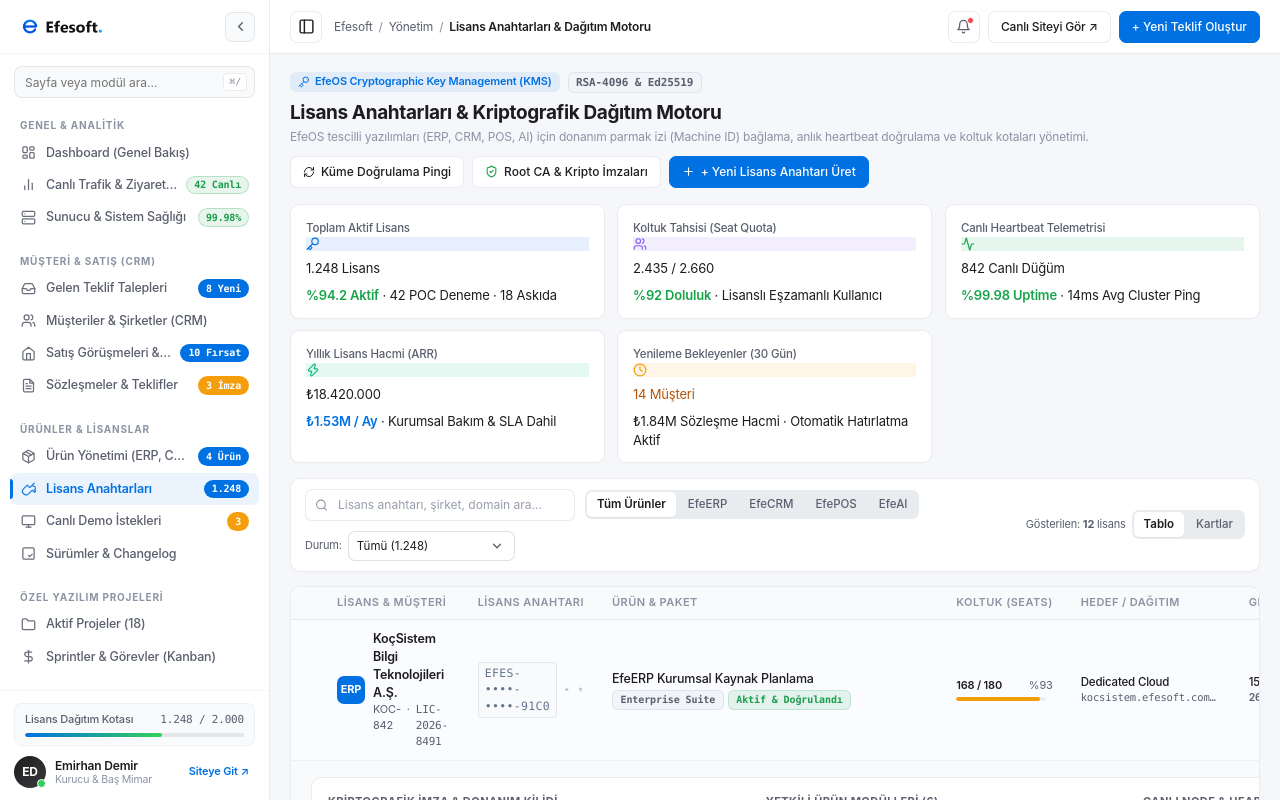
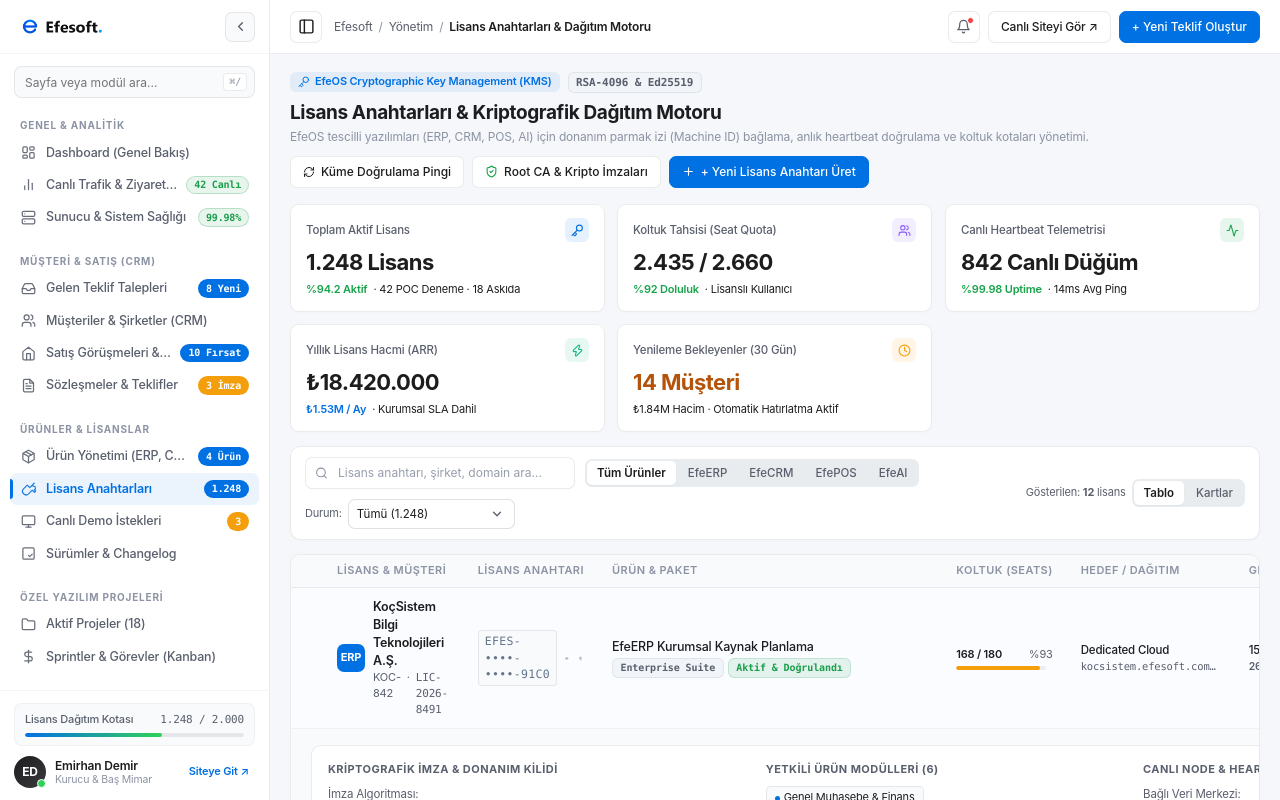
Before and after one commit to efecun-dev/efesoft, a Next.js app: page /admin/licenses in a window 1280 px wide. Shown: the top 800 px of the page. Built offline with nearby package versions, Linux system fonts and the light colour scheme.

Commit message:
fix(admin): lisans kpi karti baslik ve ikon flexbox hizalamasi duzeltildi

```diff
--- a/app/admin/admin.css
+++ b/app/admin/admin.css
@@ -868,11 +868,13 @@
   border-color: rgba(0, 113, 227, 0.3);
 }
 
-.adm-kpi-card__top {
+.adm-kpi-card__top,
+.adm-kpi-card__head {
   display: flex;
   align-items: center;
   justify-content: space-between;
   gap: 6px;
+  width: 100%;
 }
 
 .adm-kpi-card__label {
@@ -881,7 +883,8 @@
   color: var(--adm-text-secondary);
 }
 
-.adm-kpi-card__icon {
+.adm-kpi-card__icon,
+.adm-kpi-card__icon-wrap {
   width: 24px;
   height: 24px;
   border-radius: 6px;
@@ -891,7 +894,8 @@
   flex-shrink: 0;
 }
 
-.adm-kpi-card__val {
+.adm-kpi-card__val,
+.adm-kpi-card__value {
   font-size: 22px;
   font-weight: 700;
   letter-spacing: -0.025em;
@@ -900,7 +904,8 @@
   line-height: 1.1;
 }
 
-.adm-kpi-card__sub {
+.adm-kpi-card__sub,
+.adm-kpi-card__subtext {
   display: flex;
   align-items: center;
   flex-wrap: wrap;
--- a/app/admin/licenses/page.tsx
+++ b/app/admin/licenses/page.tsx
@@ -1052,77 +1052,77 @@ export default function AdminLicensesPage() {
       <div className="adm-kpi-grid">
         {/* KPI 1 */}
         <div className="adm-kpi-card">
-          <div className="adm-kpi-card__head">
+          <div className="adm-kpi-card__top">
             <span className="adm-kpi-card__label">Toplam Aktif Lisans</span>
-            <div className="adm-kpi-card__icon-wrap" style={{ background: "rgba(0, 113, 227, 0.1)", color: "#0071e3" }}>
-              <Key size={14} />
-            </div>
-          </div>
-          <div className="adm-kpi-card__value">1.248 Lisans</div>
-          <div className="adm-kpi-card__subtext">
+            <span className="adm-kpi-card__icon" style={{ background: "rgba(0, 113, 227, 0.1)", color: "#0071e3" }}>
+              <Key size={13} />
+            </span>
+          </div>
+          <div className="adm-kpi-card__val">1.248 Lisans</div>
+          <div className="adm-kpi-card__sub">
             <span style={{ color: "#16a34a", fontWeight: 600 }}>%94.2 Aktif</span> · 42 POC Deneme · 18 Askıda
           </div>
         </div>
 
         {/* KPI 2 */}
         <div className="adm-kpi-card">
-          <div className="adm-kpi-card__head">
+          <div className="adm-kpi-card__top">
             <span className="adm-kpi-card__label">Koltuk Tahsisi (Seat Quota)</span>
-            <div className="adm-kpi-card__icon-wrap" style={{ background: "rgba(139, 92, 246, 0.1)", color: "#8b5cf6" }}>
-              <Users size={14} />
-            </div>
-          </div>
-          <div className="adm-kpi-card__value">
+            <span className="adm-kpi-card__icon" style={{ background: "rgba(139, 92, 246, 0.1)", color: "#8b5cf6" }}>
+              <Users size={13} />
+            </span>
+          </div>
+          <div className="adm-kpi-card__val">
             {kpis.totalActiveSeats.toLocaleString("tr-TR")} / {kpis.totalAllocatedSeats.toLocaleString("tr-TR")}
           </div>
-          <div className="adm-kpi-card__subtext">
-            <span style={{ color: "#16a34a", fontWeight: 600 }}>%{kpis.seatUtilizationPercent} Doluluk</span> · Lisanslı Eşzamanlı Kullanıcı
+          <div className="adm-kpi-card__sub">
+            <span style={{ color: "#16a34a", fontWeight: 600 }}>%{kpis.seatUtilizationPercent} Doluluk</span> · Lisanslı Kullanıcı
           </div>
         </div>
 
         {/* KPI 3 */}
         <div className="adm-kpi-card">
-          <div className="adm-kpi-card__head">
+          <div className="adm-kpi-card__top">
             <span className="adm-kpi-card__label">Canlı Heartbeat Telemetrisi</span>
-            <div className="adm-kpi-card__icon-wrap" style={{ background: "rgba(22, 163, 74, 0.1)", color: "#16a34a" }}>
-              <Activity size={14} />
-            </div>
-          </div>
-          <div className="adm-kpi-card__value">
+            <span className="adm-kpi-card__icon" style={{ background: "rgba(22, 163, 74, 0.1)", color: "#16a34a" }}>
+              <Activity size={13} />
+            </span>
+          </div>
+          <div className="adm-kpi-card__val">
             842 Canlı Düğüm
           </div>
-          <div className="adm-kpi-card__subtext">
-            <span style={{ color: "#16a34a", fontWeight: 600 }}>%99.98 Uptime</span> · 14ms Avg Cluster Ping
+          <div className="adm-kpi-card__sub">
+            <span style={{ color: "#16a34a", fontWeight: 600 }}>%99.98 Uptime</span> · 14ms Avg Ping
           </div>
         </div>
 
         {/* KPI 4 */}
         <div className="adm-kpi-card">
-          <div className="adm-kpi-card__head">
+          <div className="adm-kpi-card__top">
             <span className="adm-kpi-card__label">Yıllık Lisans Hacmi (ARR)</span>
-            <div className="adm-kpi-card__icon-wrap" style={{ background: "rgba(16, 185, 129, 0.1)", color: "#10b981" }}>
-              <Zap size={14} />
-            </div>
-          </div>
-          <div className="adm-kpi-card__value">₺18.420.000</div>
-          <div className="adm-kpi-card__subtext">
-            <span style={{ color: "#0071e3", fontWeight: 600 }}>₺1.53M / Ay</span> · Kurumsal Bakım &amp; SLA Dahil
+            <span className="adm-kpi-card__icon" style={{ background: "rgba(16, 185, 129, 0.1)", color: "#10b981" }}>
+              <Zap size={13} />
+            </span>
+          </div>
+          <div className="adm-kpi-card__val">₺18.420.000</div>
+          <div className="adm-kpi-card__sub">
+            <span style={{ color: "#0071e3", fontWeight: 600 }}>₺1.53M / Ay</span> · Kurumsal SLA Dahil
           </div>
         </div>
 
         {/* KPI 5 */}
         <div className="adm-kpi-card">
-          <div className="adm-kpi-card__head">
+          <div className="adm-kpi-card__top">
             <span className="adm-kpi-card__label">Yenileme Bekleyenler (30 Gün)</span>
-            <div className="adm-kpi-card__icon-wrap" style={{ background: "rgba(245, 158, 11, 0.1)", color: "#f59e0b" }}>
-              <Clock size={14} />
-            </div>
-          </div>
-          <div className="adm-kpi-card__value" style={{ color: "#b45309" }}>
+            <span className="adm-kpi-card__icon" style={{ background: "rgba(245, 158, 11, 0.1)", color: "#f59e0b" }}>
+              <Clock size={13} />
+            </span>
+          </div>
+          <div className="adm-kpi-card__val" style={{ color: "#b45309" }}>
             14 Müşteri
           </div>
-          <div className="adm-kpi-card__subtext">
-            ₺1.84M Sözleşme Hacmi · Otomatik Hatırlatma Aktif
+          <div className="adm-kpi-card__sub">
+            ₺1.84M Hacim · Otomatik Hatırlatma Aktif
           </div>
         </div>
       </div>
```
